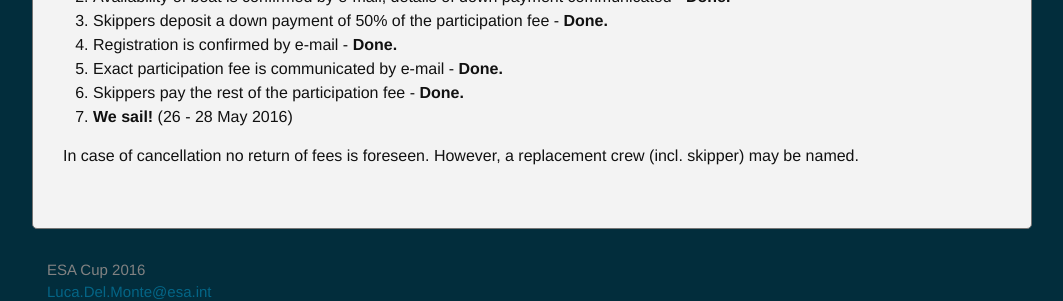
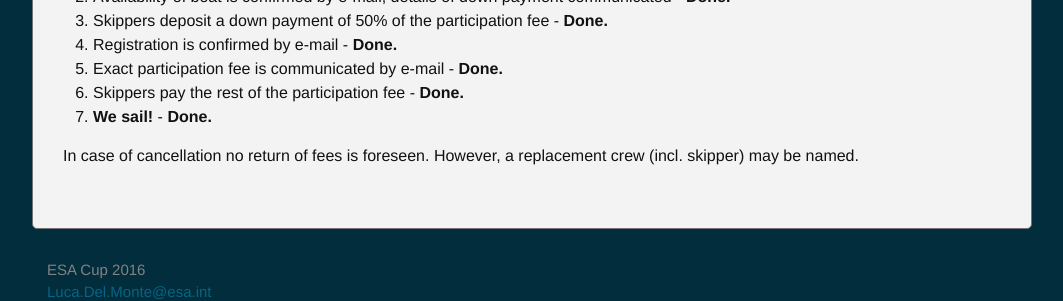
Before and after one commit to esacup2016/esacup2016.github.io, a Jekyll site: the page built from pages/registration.md, in a window 1280 px wide. Shown: the part 650-951 px from the top of the page, without its empty margins (108-1171 px from the left). Built offline with Jekyll 4.4.1, drawn with Linux system fonts in a browser that asks for light colours.

Commit message:
Sailing done.

```diff
--- a/pages/registration.md
+++ b/pages/registration.md
@@ -14,7 +14,7 @@ therefore follow the following procedure:
 4. Registration is confirmed by e-mail - **Done.**
 5. Exact participation fee is communicated by e-mail - **Done.**
 6. Skippers pay the rest of the participation fee - **Done.**
-7. **We sail!** (26 - 28 May 2016)
+7. **We sail!** - **Done.**
 
 In case of cancellation no return of fees is foreseen. However, a replacement
 crew (incl. skipper) may be named.
```
